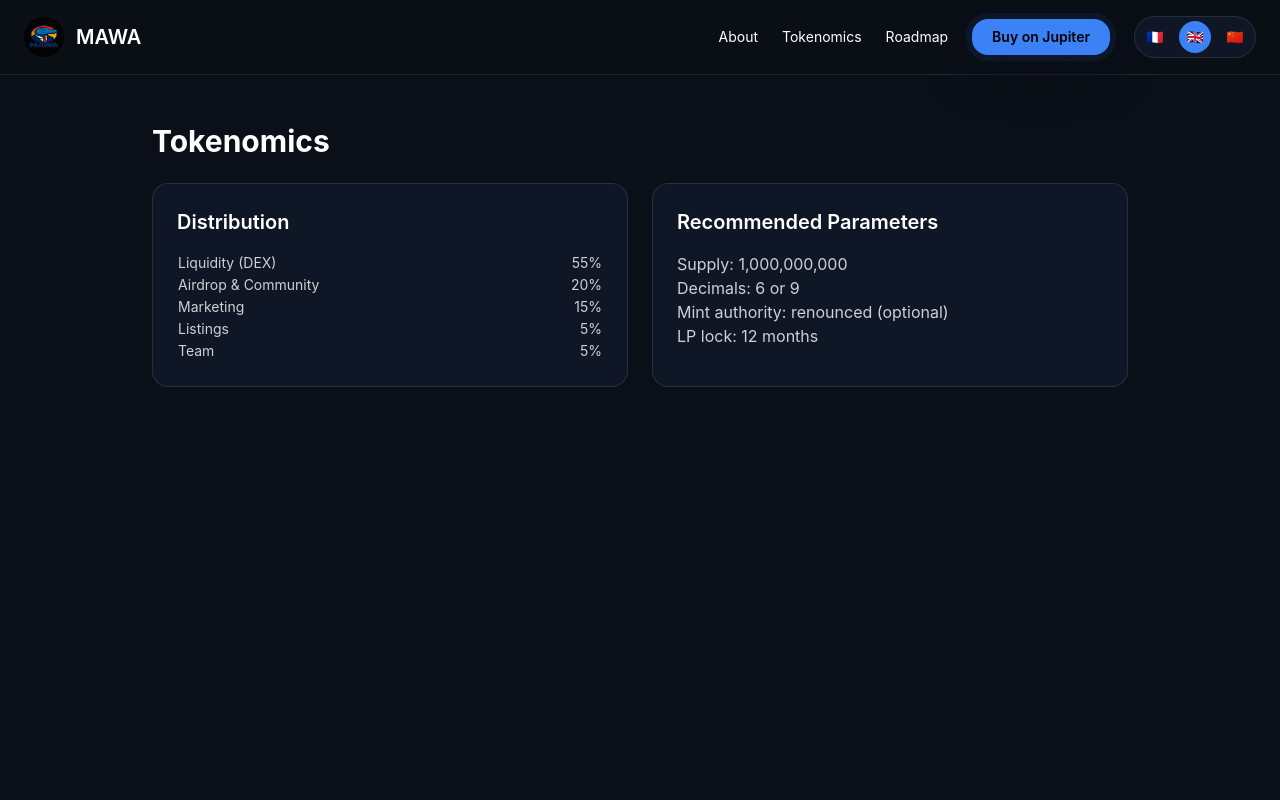
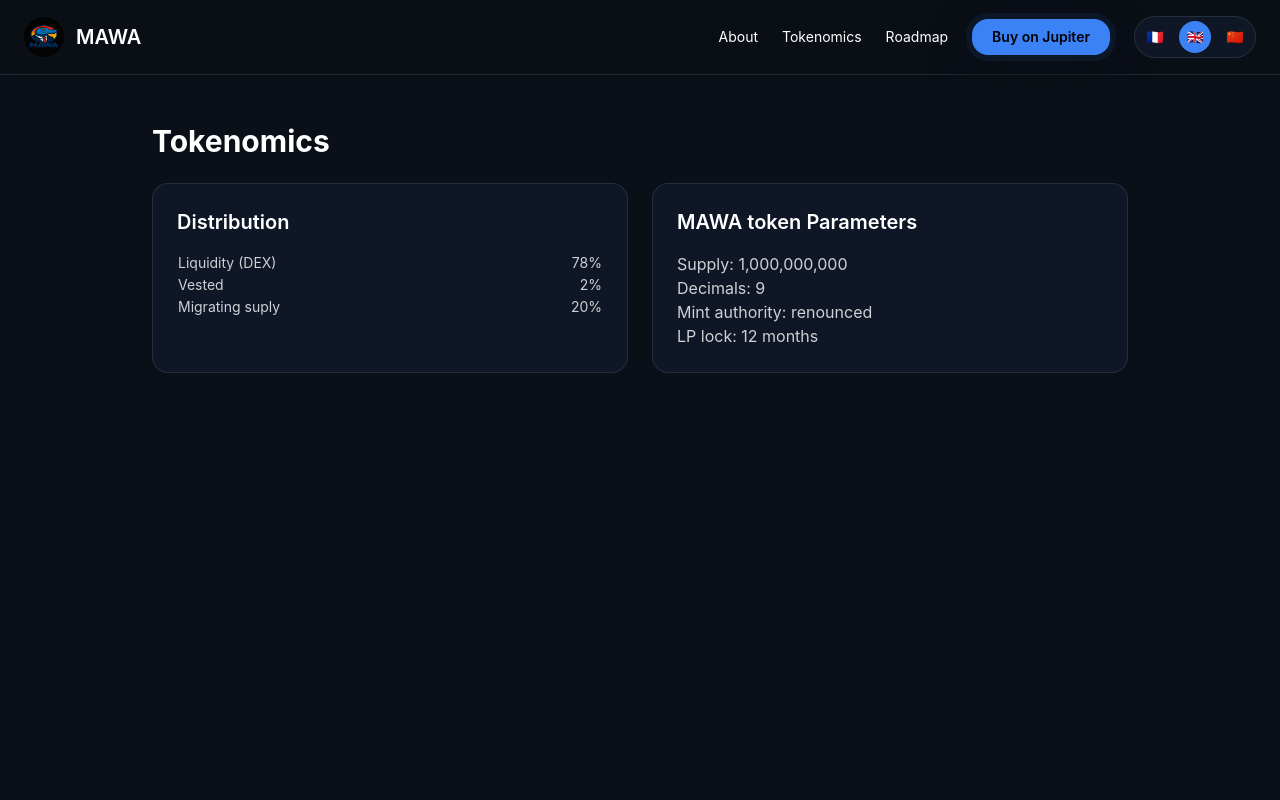
Before and after one commit to Mrwhiteblack9-hub/Mawa, a Next.js app: page /en/tokenomics in a window 1280 px wide. Shown: the top 800 px of the page. Built offline with nearby package versions, Linux system fonts and the light colour scheme.

Commit message:
Mise à jour des détails de la tokenomics

```diff
--- a/app/[lang]/tokenomics/page.jsx
+++ b/app/[lang]/tokenomics/page.jsx
@@ -7,20 +7,18 @@
           <h3 className="text-xl font-semibold">Distribution</h3>
           <table className="w-full mt-4 text-sm text-white/80">
             <tbody>
-              <tr><td>Liquidity (DEX)</td><td className="text-right">55%</td></tr>
-              <tr><td>Airdrop & Community</td><td className="text-right">20%</td></tr>
-              <tr><td>Marketing</td><td className="text-right">15%</td></tr>
-              <tr><td>Listings</td><td className="text-right">5%</td></tr>
-              <tr><td>Team</td><td className="text-right">5%</td></tr>
+              <tr><td>Liquidity (DEX)</td><td className="text-right">78%</td></tr>
+              <tr><td>Vested</td><td className="text-right">2%</td></tr>
+              <tr><td>Migrating suply</td><td className="text-right">20%</td></tr>
             </tbody>
           </table>
         </div>
         <div className="card">
-          <h3 className="text-xl font-semibold">Recommended Parameters</h3>
+          <h3 className="text-xl font-semibold">MAWA token Parameters</h3>
           <ul className="mt-4 text-white/80">
             <li>Supply: 1,000,000,000</li>
-            <li>Decimals: 6 or 9</li>
-            <li>Mint authority: renounced (optional)</li>
+            <li>Decimals: 9</li>
+            <li>Mint authority: renounced </li>
             <li>LP lock: 12 months</li>
           </ul>
         </div>
```
